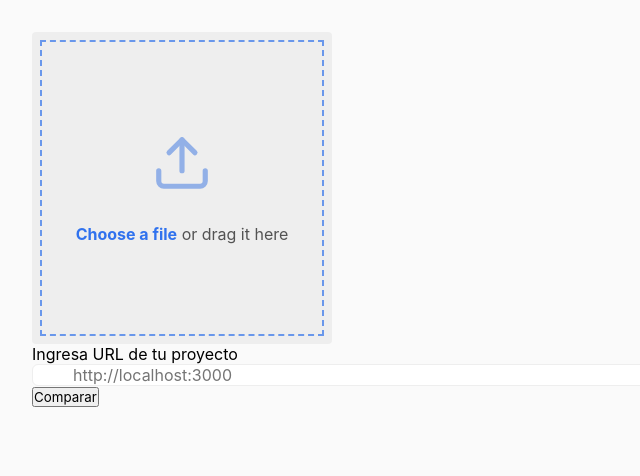
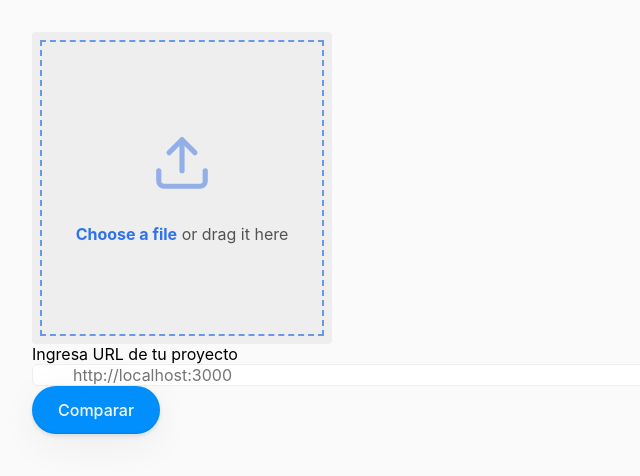
Before and after one commit to munozrc/design-comparison, a Svelte app: page / in a window 1280 px wide. Shown: the top 476 px of the page, without its empty margins (0-640 px from the left). Built offline with nearby package versions, Linux system fonts and the light colour scheme.

Commit message:
feat(Root): Add newstyles to button

```diff
--- a/src/App.svelte
+++ b/src/App.svelte
@@ -72,4 +72,23 @@
     margin: 0 auto;
     padding: 2rem;
   }
+
+  button {
+    color: #fafafa;
+    background: rgb(0, 143, 253);
+    padding: 14px 26px;
+    font-size: 16px;
+    font-weight: 500;
+    border-radius: 32px;
+    transition: background-color 0.15s ease 0s, box-shadow 0.15s ease 0s;
+    box-shadow: rgb(12 20 66 / 10%) 0px 2px 4px, rgb(12 20 66 / 6%) 0px 10px 40px, rgb(12 20 66 / 10%) 0px -1px 2px inset;
+    outline: none;
+    user-select: none;
+    text-align: center;
+    border: none;
+  }
+
+  button:hover {
+    background: rgb(35, 159, 253);
+  }
 </style>
```
